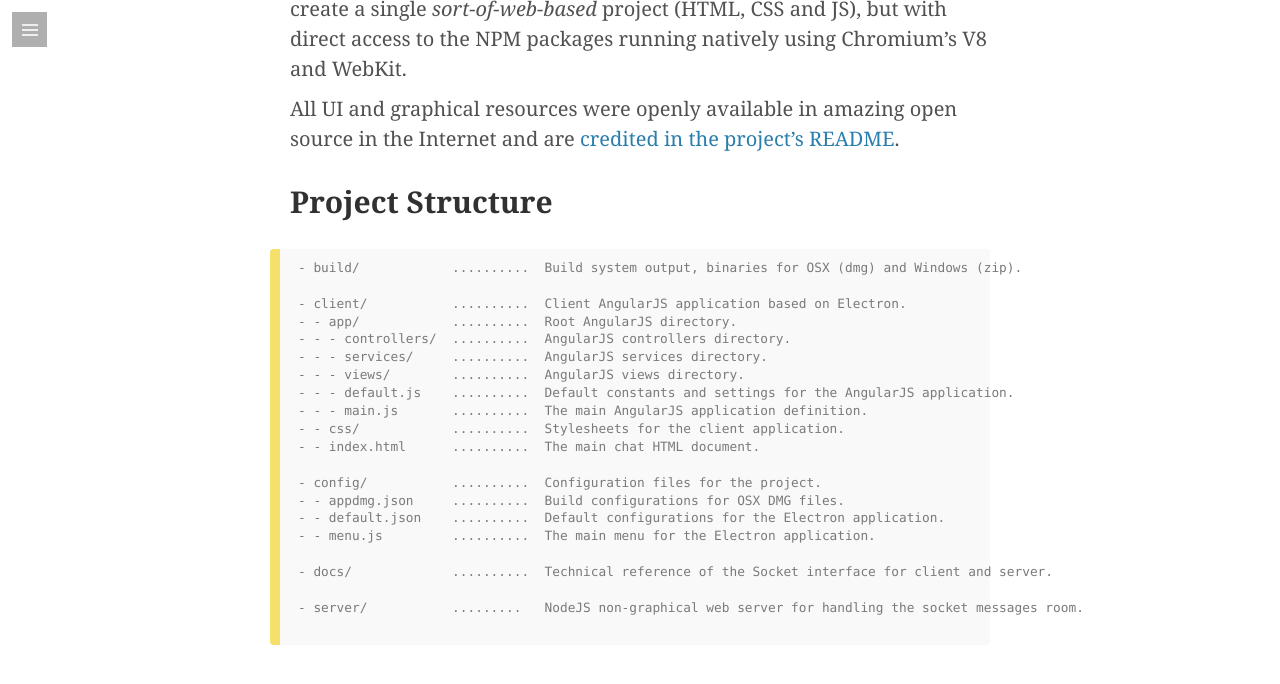
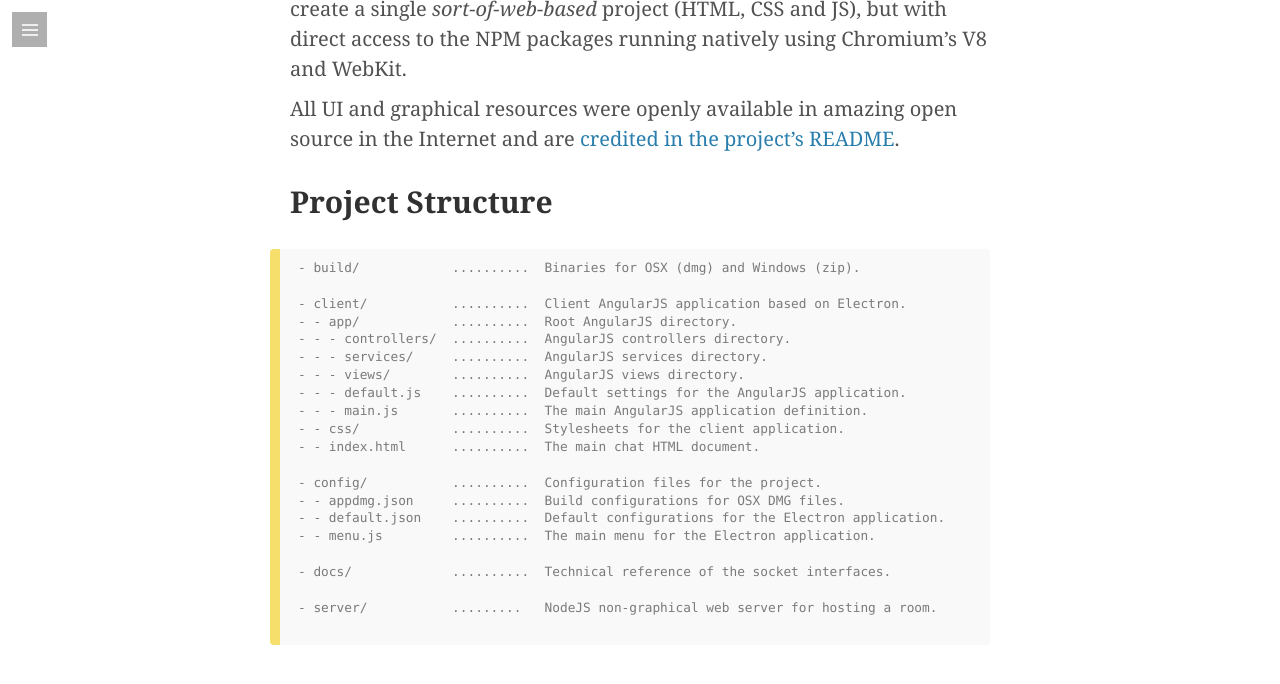
Before and after one commit to luiseduardobrito/luiseduardobrito.github.io, a Jekyll site: the page built from _posts/2016-04-05-creating-electron-chat-using-socket-io.md, in a window 1280 px wide and 900 px high, scrolled down 1471 px. Shown: the top 684 px of the window. Built offline with Jekyll 4.4.1, drawn with Linux system fonts in a browser that asks for light colours; some web fonts are replaced; comment, search, counter and statistics services are not loaded.

Commit message:
Fix: Trimming project structure

````diff
--- a/_posts/2016-04-05-creating-electron-chat-using-socket-io.md
+++ b/_posts/2016-04-05-creating-electron-chat-using-socket-io.md
@@ -24,14 +24,14 @@ All UI and graphical resources were openly available in amazing open source in t
 ## Project Structure
 
 ```
-- build/            ..........  Build system output, binaries for OSX (dmg) and Windows (zip).
+- build/            ..........  Binaries for OSX (dmg) and Windows (zip).
 
 - client/           ..........  Client AngularJS application based on Electron.
 - - app/            ..........  Root AngularJS directory.
 - - - controllers/  ..........  AngularJS controllers directory.
 - - - services/     ..........  AngularJS services directory.
 - - - views/        ..........  AngularJS views directory.
-- - - default.js    ..........  Default constants and settings for the AngularJS application.
+- - - default.js    ..........  Default settings for the AngularJS application.
 - - - main.js       ..........  The main AngularJS application definition.
 - - css/            ..........  Stylesheets for the client application.
 - - index.html      ..........  The main chat HTML document.
@@ -41,8 +41,8 @@ All UI and graphical resources were openly available in amazing open source in t
 - - default.json    ..........  Default configurations for the Electron application.
 - - menu.js         ..........  The main menu for the Electron application.
 
-- docs/             ..........  Technical reference of the Socket interface for client and server.
+- docs/             ..........  Technical reference of the socket interfaces.
 
-- server/           .........   NodeJS non-graphical web server for handling the socket messages room.
+- server/           .........   NodeJS non-graphical web server for hosting a room.
 
 ```
````
